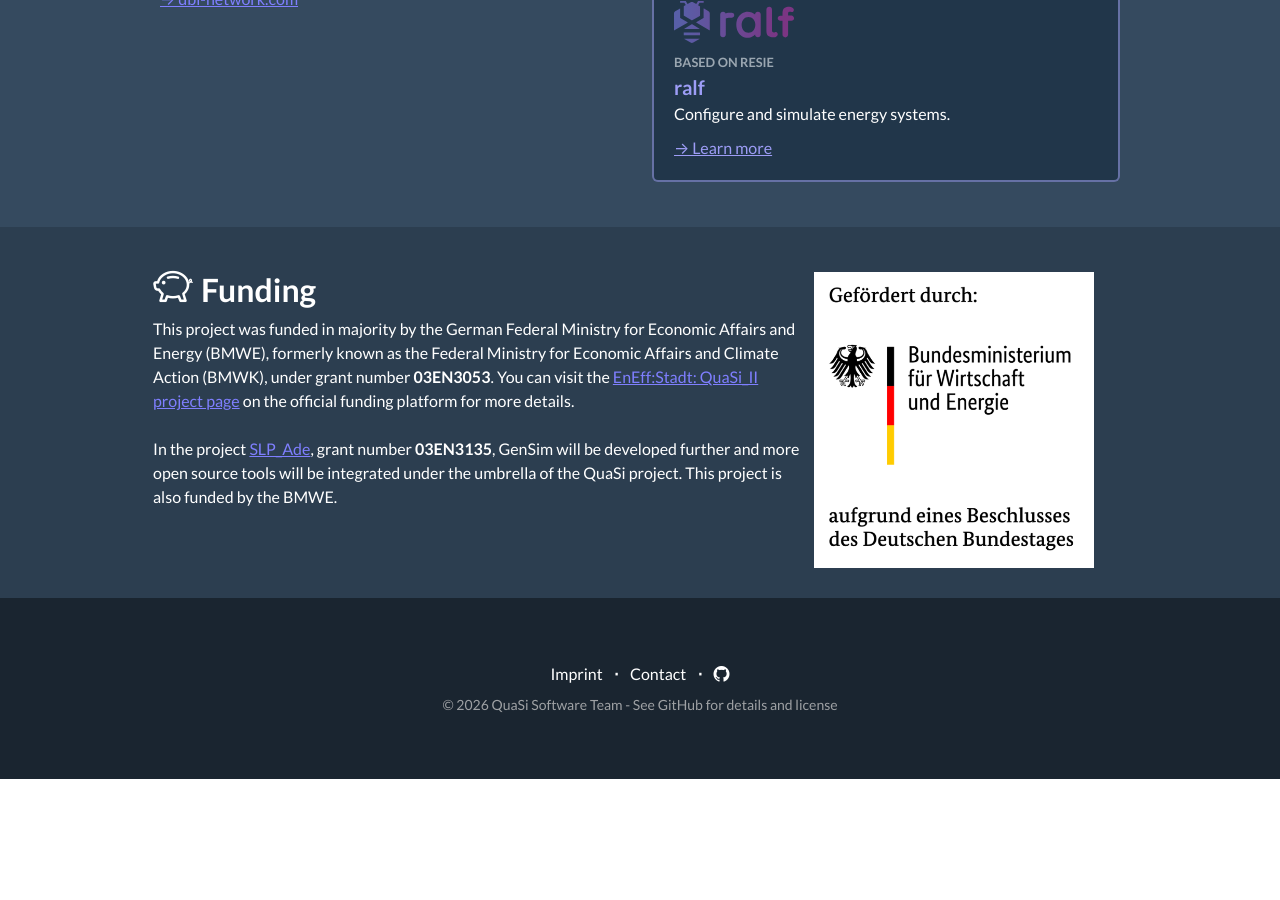
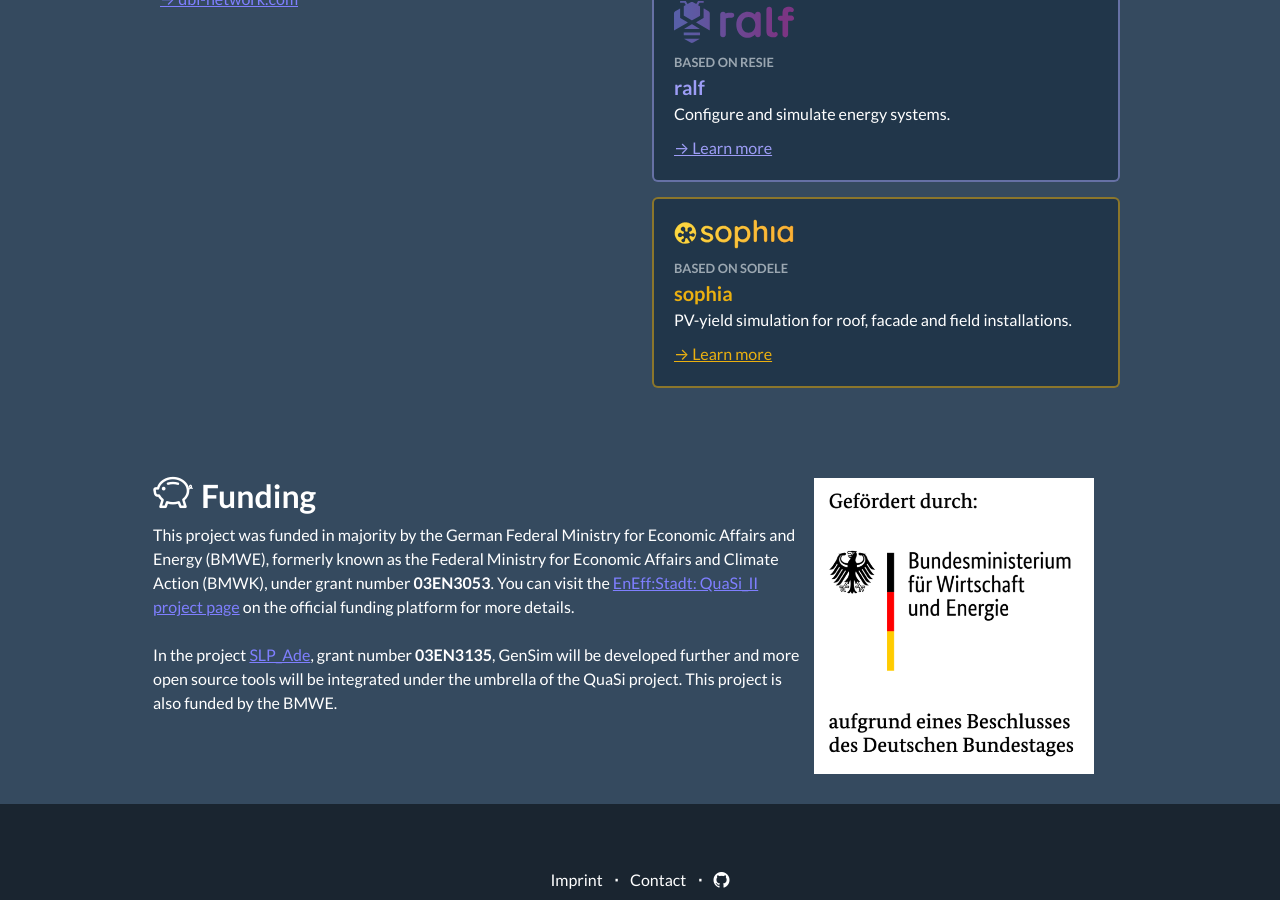
Before and after one commit to QuaSi-Software/Website, a Jekyll site: the page built from index.markdown, in a window 1280 px wide and 900 px high, scrolled down 2235 px. Built offline with Jekyll 4.4.1, drawn with Linux system fonts in a browser that asks for light colours; before the commit the page ends 3014 px from its top, so only the background shows below that.

Commit message:
Revert "Remove tool section for sophia from DBI section."
This reverts commit 6e73c85b780ecc8acdf195537ef6da9b6432a5c2.

```diff
--- a/_layouts/default.html
+++ b/_layouts/default.html
@@ -150,6 +150,16 @@
                             </div>
                             <div class="coop-band-card-link text-light-blue"><a href="https://dbi-network.com/">→ Learn more</a></div>
                         </div>
+
+                        <div class="card coop-band-tools-card border-gold">
+                            <img class="coop-band-card-logo" src="{{'assets/logos/sophia.svg' | absolute_url}}"/>
+                            <div class="coop-band-card-subtitle text-muted">BASED ON SODELE</div>
+                            <div class="coop-band-card-header text-gold">sophia</div>
+                            <div class="coop-band-card-text">
+                                PV-yield simulation for roof, facade and field installations.
+                            </div>
+                            <div class="coop-band-card-link text-gold"><a href="https://dbi-network.com/">→ Learn more</a></div>
+                        </div>
                     </div>
                 </div>
             </div>
@@ -157,7 +167,7 @@
         {% endif %}
 
         {% if layout.is_home_page %}
-        <section class="full-width-band dark-secondary">
+        <section class="full-width-band dark-primary">
             <div id="funding-container" class="container">
                 <div class="row">
                     <div class="col-lg-8" style="padding: 0;">
```
Also changed, not shown: assets/logos/sophia.svg (added).
